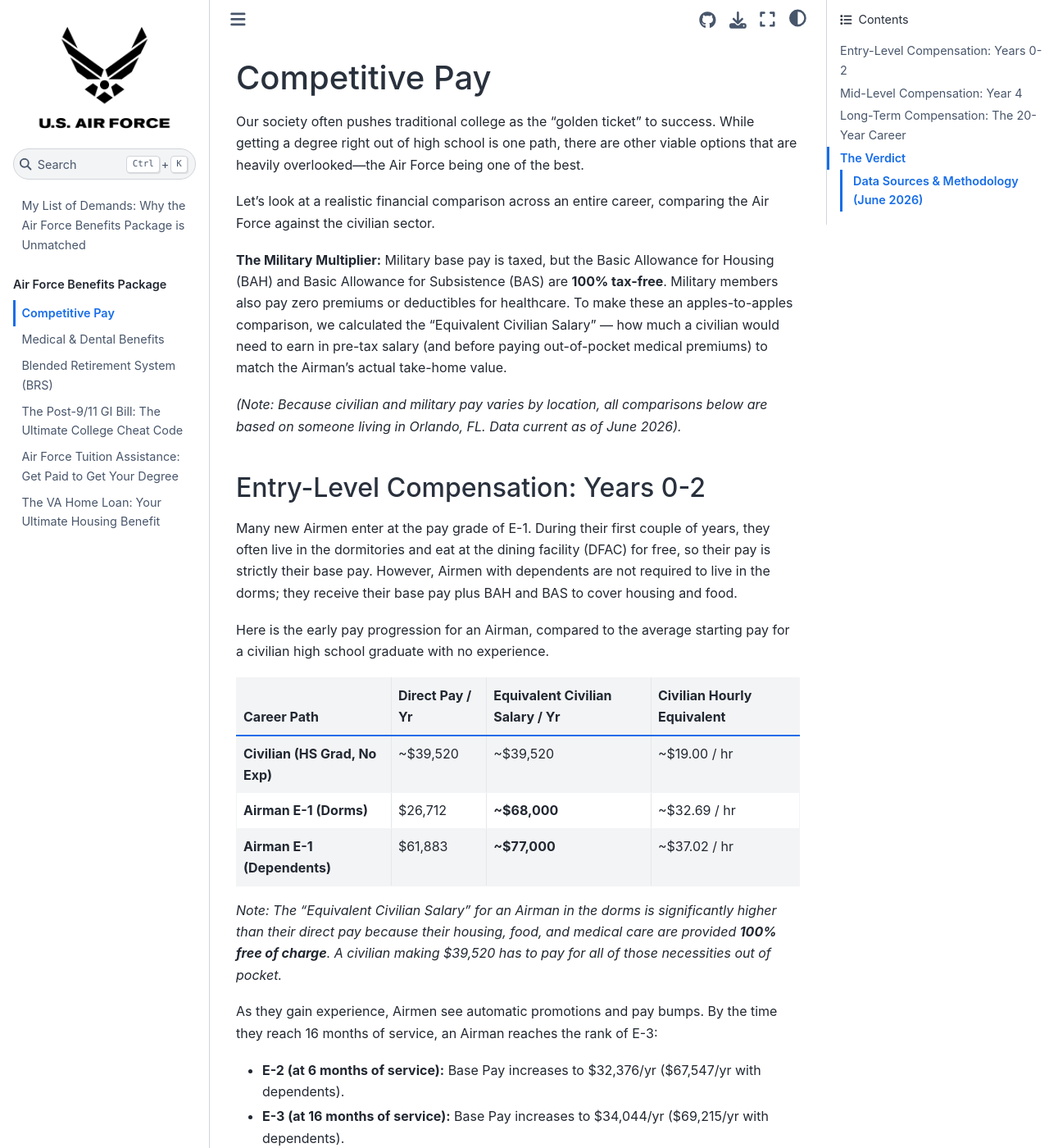
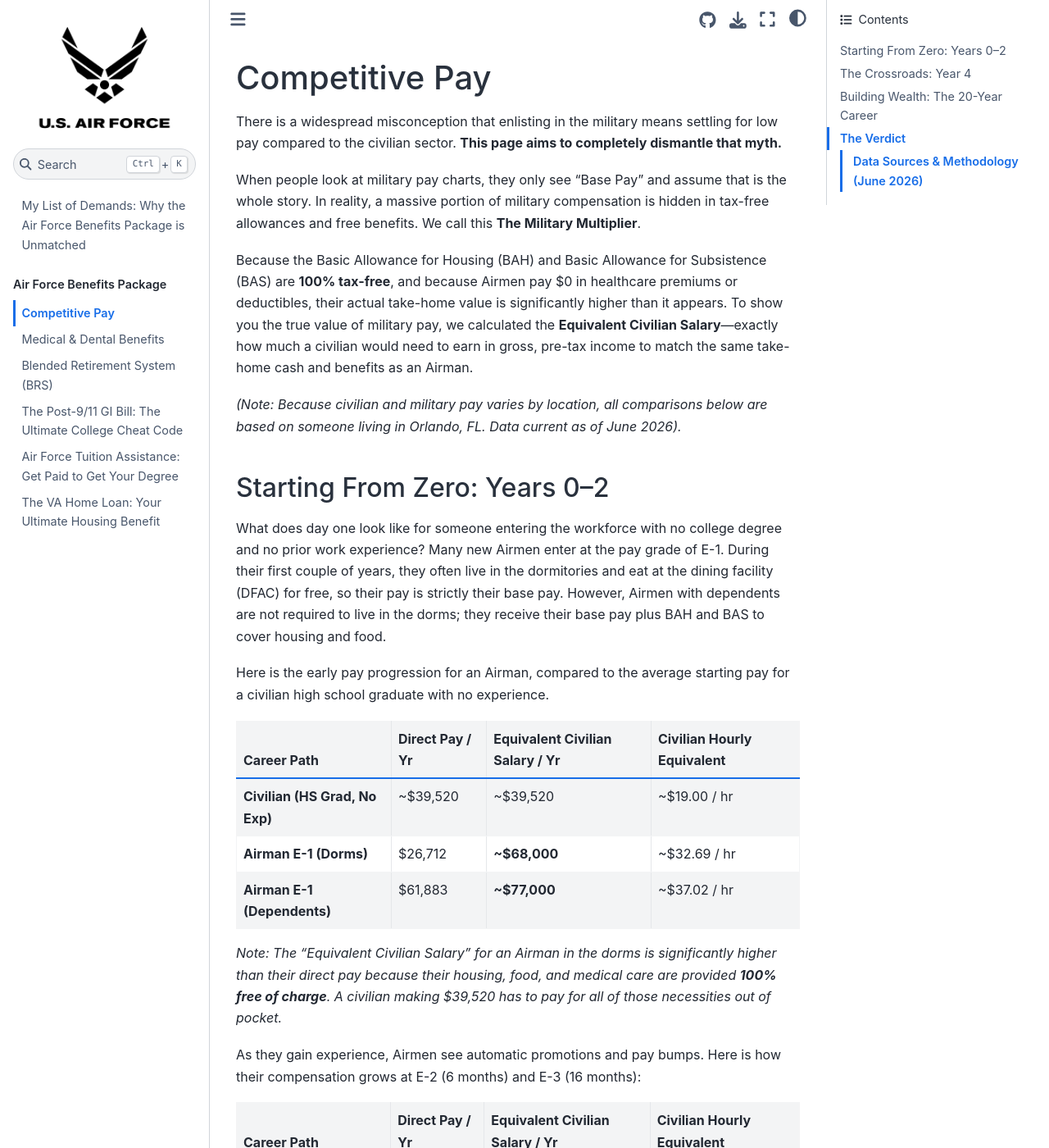
Before and after one commit to jwyche915/AirForce_Benefits, a Jupyter Book: the page built from book/competitive_pay.md, in a window 1280 px wide and 1400 px high. Shown: the whole window at 82% size. Built offline with Jupyter Book 1.0.4 settings and Sphinx 7.4.7 and the Sphinx Book theme 1.1.4, drawn with Linux system fonts in a browser that asks for light colours; some of the changed text lies outside the part shown.

Commit message:
updated hooks/flow of pay page

```diff
--- a/book/competitive_pay.md
+++ b/book/competitive_pay.md
@@ -1,15 +1,15 @@
 # Competitive Pay
 
-Our society often pushes traditional college as the "golden ticket" to success. While getting a degree right out of high school is one path, there are other viable options that are heavily overlooked—the Air Force being one of the best.
+There is a widespread misconception that enlisting in the military means settling for low pay compared to the civilian sector. **This page aims to completely dismantle that myth.**
 
-Let's look at a realistic financial comparison across an entire career, comparing the Air Force against the civilian sector.
+When people look at military pay charts, they only see "Base Pay" and assume that is the whole story. In reality, a massive portion of military compensation is hidden in tax-free allowances and free benefits. We call this **The Military Multiplier**.
 
-**The Military Multiplier:** Military base pay is taxed, but the Basic Allowance for Housing (BAH) and Basic Allowance for Subsistence (BAS) are **100% tax-free**. Military members also pay zero premiums or deductibles for healthcare. To make these an apples-to-apples comparison, we calculated the "Equivalent Civilian Salary" — how much a civilian would need to earn in pre-tax salary (and before paying out-of-pocket medical premiums) to match the Airman's actual take-home value.
+Because the Basic Allowance for Housing (BAH) and Basic Allowance for Subsistence (BAS) are **100% tax-free**, and because Airmen pay $0 in healthcare premiums or deductibles, their actual take-home value is significantly higher than it appears. To show you the true value of military pay, we calculated the **Equivalent Civilian Salary**—exactly how much a civilian would need to earn in gross, pre-tax income to match the same take-home cash and benefits as an Airman.
 
 *(Note: Because civilian and military pay varies by location, all comparisons below are based on someone living in Orlando, FL. Data current as of June 2026).*
 
-## Entry-Level Compensation: Years 0-2
-Many new Airmen enter at the pay grade of E-1. During their first couple of years, they often live in the dormitories and eat at the dining facility (DFAC) for free, so their pay is strictly their base pay. However, Airmen with dependents are not required to live in the dorms; they receive their base pay plus BAH and BAS to cover housing and food.
+## Starting From Zero: Years 0–2
+What does day one look like for someone entering the workforce with no college degree and no prior work experience? Many new Airmen enter at the pay grade of E-1. During their first couple of years, they often live in the dormitories and eat at the dining facility (DFAC) for free, so their pay is strictly their base pay. However, Airmen with dependents are not required to live in the dorms; they receive their base pay plus BAH and BAS to cover housing and food.
 
 Here is the early pay progression for an Airman, compared to the average starting pay for a civilian high school graduate with no experience.
 
@@ -21,12 +21,18 @@
 
 *Note: The "Equivalent Civilian Salary" for an Airman in the dorms is significantly higher than their direct pay because their housing, food, and medical care are provided **100% free of charge**. A civilian making $39,520 has to pay for all of those necessities out of pocket.*
 
-As they gain experience, Airmen see automatic promotions and pay bumps. By the time they reach 16 months of service, an Airman reaches the rank of E-3:
-*   **E-2 (at 6 months of service):** Base Pay increases to \$32,376/yr ($67,547/yr with dependents).
-*   **E-3 (at 16 months of service):** Base Pay increases to \$34,044/yr ($69,215/yr with dependents).
+As they gain experience, Airmen see automatic promotions and pay bumps. Here is how their compensation grows at E-2 (6 months) and E-3 (16 months):
 
-## Mid-Level Compensation: Year 4
-Let's compare the entry-level salary of a recent college graduate against the pay of someone who has been serving in the Air Force for four years. The military member is a Senior Airman (SrA). The average time for advancement to SrA is 3 years, so they will safely be at this rank by the 4-year mark.
+| Career Path | Direct Pay / Yr | Equivalent Civilian Salary / Yr | Civilian Hourly Equivalent |
+| :--- | :--- | :--- | :--- |
+| **Airman E-2 (Dorms)** | $32,376 | **~$73,000** | ~$35.10 / hr |
+| **Airman E-2 (Dependents)** | $67,547 | **~$89,000** | ~$42.79 / hr |
+| **Airman E-3 (Dorms)** | $34,044 | **~$75,000** | ~$36.06 / hr |
+| **Airman E-3 (Dependents)** | $69,215 | **~$90,000** | ~$43.27 / hr |
+
+
+## The Crossroads: Year 4
+At the four-year mark, a college student is typically graduating and entering the job market with entry-level credentials (and often substantial debt). Meanwhile, the enlistee has completed their first term. Let's compare the entry-level salary of a recent college graduate against the pay of someone who has been serving in the Air Force for four years. The military member is a Senior Airman (SrA). The average time for advancement to SrA is 3 years, so they will safely be at this rank by the 4-year mark.
 
 | Career Path | Direct Pay / Yr | Equivalent Civilian Salary |
 | :--- | :--- | :--- |
@@ -36,13 +42,19 @@
 | **Airman (Single)** | $71,729 | **~$85,000** |
 | **Airman (Married/1 Child)** | $79,073 | **~$105,000** |
 
-## Long-Term Compensation: The 20-Year Career
-For those who choose to make the Air Force a career, the long-term compensation remains highly competitive. By the time an Airman reaches the pay grades of E-5 through E-7, they are no longer living in the dorms, meaning they receive BAH and BAS.
+## Building Wealth: The 20-Year Career
+For those who choose to stay in and climb the ranks, the financial advantage compounds. Beyond a paycheck, career Airmen build equity, receive automatic longevity raises, and lock in a lifetime pension. By the time an Airman reaches the pay grades of E-5 through E-7, they are no longer living in the dorms, meaning they receive BAH and BAS.
 
 Here is the salary progression for an average career Airman in Orlando, FL (including Base Pay, BAH, and BAS):
-*   **E-5 at 6.5 Years:** \$80,279/yr (Without Dependents) | $86,939/yr (With Dependents)
-*   **E-6 at 11 Years:** \$90,047/yr (Without Dependents) | $98,363/yr (With Dependents)
-*   **E-7 at 15.5 Years:** \$105,263/yr (Without Dependents) | $111,527/yr (With Dependents)
+
+| Pay Grade | Direct Pay / Yr | Civilian Equivalent Salary |
+| :--- | :--- | :--- |
+| **E-5 at 6.5 Years (Without Dep.)** | $80,279 | **~$95,000** |
+| **E-5 at 6.5 Years (With Dep.)** | $86,939 | **~$110,000** |
+| **E-6 at 11 Years (Without Dep.)** | $90,047 | **~$106,000** |
+| **E-6 at 11 Years (With Dep.)** | $98,363 | **~$124,000** |
+| **E-7 at 15.5 Years (Without Dep.)** | $105,263 | **~$123,000** |
+| **E-7 at 15.5 Years (With Dep.)** | $111,527 | **~$138,000** |
 
 > **Pay Raises & Longevity:** Throughout their career, military members receive automatic within-grade pay raises. Every two years of service triggers a "longevity" pay increase. Additionally, Congress historically authorizes an annual basic pay increase to keep up with the cost of living (the Employment Cost Index). Over the last 20 years (2006–2026), this annual raise has averaged **2.66% per year**.
 
@@ -58,11 +70,13 @@
 
 ## The Verdict
 
-You could spend four years grinding through college—**often accumulating significant student loan debt**—only to enter the workforce making less than an Airman who enlisted with zero college credits.
+The data shows that the "low military pay" myth is completely false.
 
-Even if you graduate debt-free or pursue a highly-paid STEM career like Electrical Engineering, the Airman is still years ahead financially. While the college student spent four years paying tuition (or using up scholarships) just to *qualify* for a job, the Airman spent those same four years earning a salary, gaining hands-on experience, and accumulating a free college education through Air Force Tuition Assistance and the Post-9/11 GI Bill.
+*   **At Year 1:** An E-1 with dependents has an Equivalent Civilian Salary of **~\$77,000**—nearly double the average starting wage for a high school graduate. Even a single Airman in the dorms is effectively receiving **~$68,000** in total compensation.
+*   **At Year 4 (The Crossroads):** A single Senior Airman matches the take-home power of a civilian making **~$85,000**, out-earner many entry-level college degree holders without carrying a single dollar of student debt.
+*   **At Year 20 (Retirement):** A retiring E-7 enjoys an Equivalent Civilian Salary of **~\$155,000** (with dependents) or **~$145,000** (without)—and exits with a guaranteed lifetime monthly [pension](blended_retirement_system.md) and low-cost health insurance for life. Additionally, throughout their career, they've likely earned their college degree(s) and/or professional certifications (debt free), and will transition to the civilian sector with a significant amount of experience they can leverage in their "second" career.
 
-Over a 20-year career, the Airman not only keeps pace with or out-earns many college educated professionals, but they also reach pension eligibility at an age where most civilians still have 20+ years left to work. When you look at the total financial picture from day one to retirement, the choice is clear.
+You can pay tens of thousands of dollars to earn a degree and *hope* to find a job, or you can let the Air Force pay you to gain experience, earn a debt-free degree, and build a foundation of wealth. When you look at the total financial picture from day one to retirement, the choice is clear.
 
 ### Data Sources & Methodology (June 2026)
 *   **Military Pay:** Based on the official [2026 DFAS Military Pay Tables](https://www.dfas.mil/MilitaryMembers/payentitlements/Pay-Tables/Basic-Pay/EM/).
```
